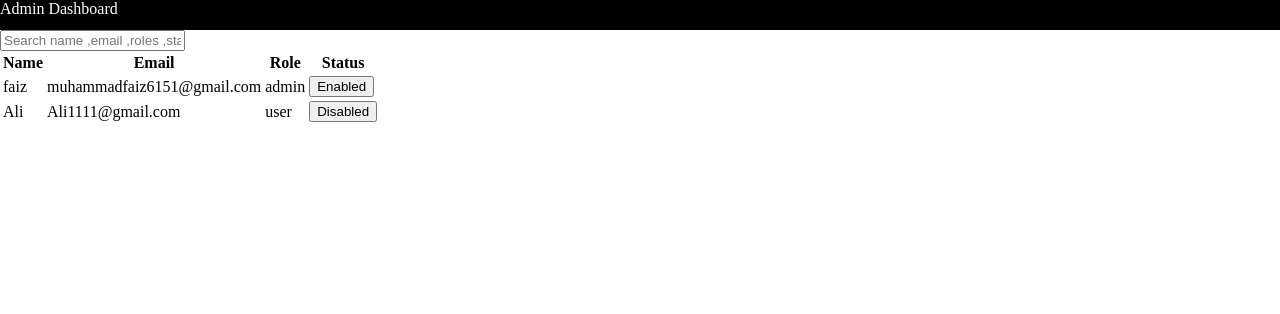
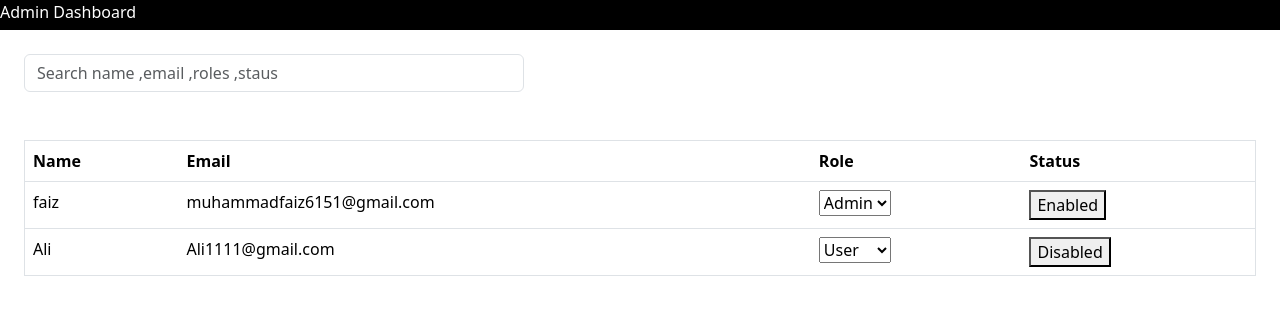
Before and after one commit to Muhammad-faiz101/User-management-Admin-Dashboard-react-app, a React (Vite) app in the folder user_management_admin_panel/: page / in a window 1280 px wide. Shown: the top 314 px of the page. Built offline with nearby package versions, Linux system fonts and the light colour scheme.

Commit message:
search , role switch features implemented

```diff
--- /dev/null
+++ b/package.json
@@ -0,0 +1,5 @@
+{
+  "dependencies": {
+    "bootstrap": "^5.3.8"
+  }
+}
--- a/user_management_admin_panel/src/App.jsx
+++ b/user_management_admin_panel/src/App.jsx
@@ -7,19 +7,24 @@ export const usersContext =createContext();
 function App() {
 
   const [users,setUsers]=useState([
-      {id:crypto.randomUUID(),name:"faiz", email:"muhammadfaiz6151@gmail.com",role:"admin",enable:true},
-      {id:crypto.randomUUID(),name:"Ali", email:"Ali1111@gmail.com",role:"user",enable:false}
+      {id:crypto.randomUUID(),name:"faiz", email:"muhammadfaiz6151@gmail.com",role:"Admin",enable:true},
+      {id:crypto.randomUUID(),name:"Ali", email:"Ali1111@gmail.com",role:"User",enable:false}
   ])
+  const [searchInput,setSearchInput]=useState("");
+  const filterdUsers=users.filter(user=>
+        user.name.toLowerCase().includes(searchInput.toLowerCase())
+
+        )
 
 
 
   return (
     <>
-    <usersContext.Provider value={{users ,setUsers}}>
+
         <Header></Header>
-        <SearchBar></SearchBar>
-        <UserTable></UserTable>
-    </usersContext.Provider>
+        <SearchBar search={searchInput} setSearch={setSearchInput}></SearchBar>
+        <UserTable Users={filterdUsers} SetUsers={setUsers}></UserTable>
+
     </>
   )
 }
--- a/user_management_admin_panel/src/components/searchBar.jsx
+++ b/user_management_admin_panel/src/components/searchBar.jsx
@@ -1,8 +1,11 @@
-function SearchBar (){
+
+
+function SearchBar ({search,setSearch}){
+
 
     return(
     <>
-        <input type="text" placeholder="Search name ,email ,roles ,staus " />
+        <input value={search} onChange={(e)=>setSearch(e.target.value)} className="form-control m-4" style={{width:"500px"}} type="text" placeholder="Search name ,email ,roles ,staus " />
 
 
     </>)
--- a/user_management_admin_panel/src/components/userTable.jsx
+++ b/user_management_admin_panel/src/components/userTable.jsx
@@ -1,27 +1,30 @@
-import { useContext } from "react"
-import { usersContext } from "../App"
 import UserTableRow from "./userTableRow.jsx";
 
-function UserTable()
+function UserTable({Users,SetUsers})
 {
-    const {users}=useContext(usersContext);
-    const {setUsers}=useContext(usersContext);
+
 
     function ToggleUserStatus(targetId){
-        const updatedArray=users=> users.map(user=>
+        const updatedArray=Users=> Users.map(user=>
             user.id===targetId? {...user,enable:!user.enable}:user
         );
-        setUsers(updatedArray);
+        SetUsers(updatedArray);
 
+    }
 
-
+    function ToggleUserRole(targetId,currentValue)
+    {
+        const updatedArray=Users=>Users.map(user=>
+            user.id===targetId?{...user,role:user.role===currentValue?"Admin":"User"}:user
+        )
+        SetUsers(updatedArray)
     }
 
 
 
     return(
-        <>
-            <table className="table">
+        <div className="p-4">
+            <table className="table border ">
                 <thead>
                     <tr>
                         <th>Name</th>
@@ -32,8 +35,8 @@ function UserTable()
                 </thead>
                 <tbody>
                     {
-                        users.map((user)=>
-                            <UserTableRow key={user.id} user={user} ToggleStatus={ToggleUserStatus}></UserTableRow>
+                        Users.map((user)=>
+                            <UserTableRow key={user.id} user={user} ToggleStatus={ToggleUserStatus} handleRoleChange={ToggleUserRole}></UserTableRow>
                         )
                     }
 
@@ -41,7 +44,7 @@ function UserTable()
 
                 </tbody>
             </table>
-        </>
+        </div>
     );
 
 }
--- a/user_management_admin_panel/src/components/userTableRow.jsx
+++ b/user_management_admin_panel/src/components/userTableRow.jsx
@@ -1,12 +1,17 @@
 
-function UserTableRow({user ,ToggleStatus})
+function UserTableRow({user ,ToggleStatus,handleRoleChange})
 {
     return(
 
         <tr>
             <td>{user.name}</td>
             <td>{user.email}</td>
-            <td>{user.role}</td>
+            <td>
+                <select onChange={() =>handleRoleChange(user.id,"User")} value={user.role}>
+                    <option value="Admin">Admin</option>
+                    <option value="User">User</option>
+                </select>
+            </td>
             <td><button onClick={()=>ToggleStatus(user.id)}>{user.enable?"Enabled":"Disabled"}</button></td>
         </tr>
 
--- a/user_management_admin_panel/src/main.jsx
+++ b/user_management_admin_panel/src/main.jsx
@@ -1,6 +1,6 @@
 import { StrictMode } from 'react'
 import { createRoot } from 'react-dom/client'
-
+import "bootstrap/dist/css/bootstrap.min.css";
 import './index.css'
 import App from './App.jsx'
 
```
Also changed, not shown: 1 other file (tests, documents, lock files or other folders).
